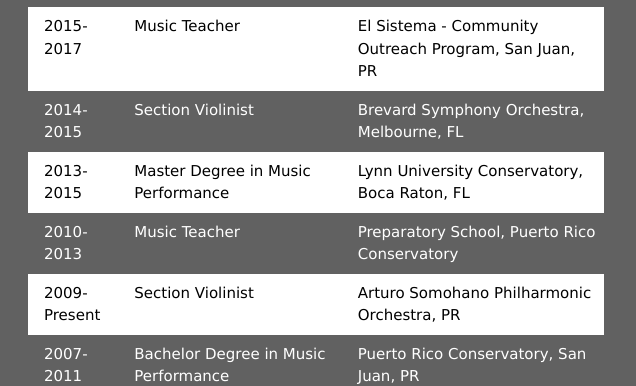
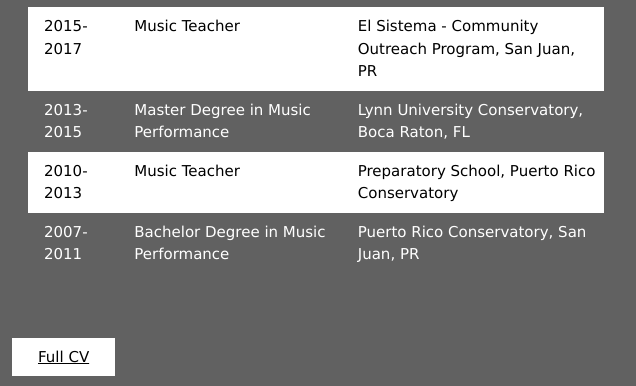
Before and after one commit to marrero-solis/lilliana, a plain HTML site: page index.html in a window 1280 px wide. Shown: the part 1005-1391 px from the top of the page, 644-1280 px from the left. Drawn offline with nearby package versions, Linux system fonts and the light colour scheme.

Commit message:
Update resume highlight

```diff
--- a/index.html
+++ b/index.html
@@ -96,24 +96,14 @@
             <td>El Sistema - Community Outreach Program, San Juan, PR</td>
           </tr>
           <tr>
-            <td>2014-2015</td>
-            <td>Section Violinist</td>
-            <td>Brevard Symphony Orchestra, Melbourne, FL</td>
-          </tr>
-          <tr class="w3-white">
             <td>2013-2015</td>
             <td>Master Degree in Music Performance</td>
             <td>Lynn University Conservatory, Boca Raton, FL</td>
           </tr>
-          <tr>
+          <tr class="w3-white">
             <td>2010-2013</td>
             <td>Music Teacher</td>
             <td>Preparatory School, Puerto Rico Conservatory</td>
-          </tr>
-          <tr class="w3-white">
-            <td>2009-Present</td>
-            <td>Section Violinist</td>
-            <td>Arturo Somohano Philharmonic Orchestra, PR</td>
           </tr>
           <tr class="w3-hide-medium">
             <td>2007-2011</td>
```
